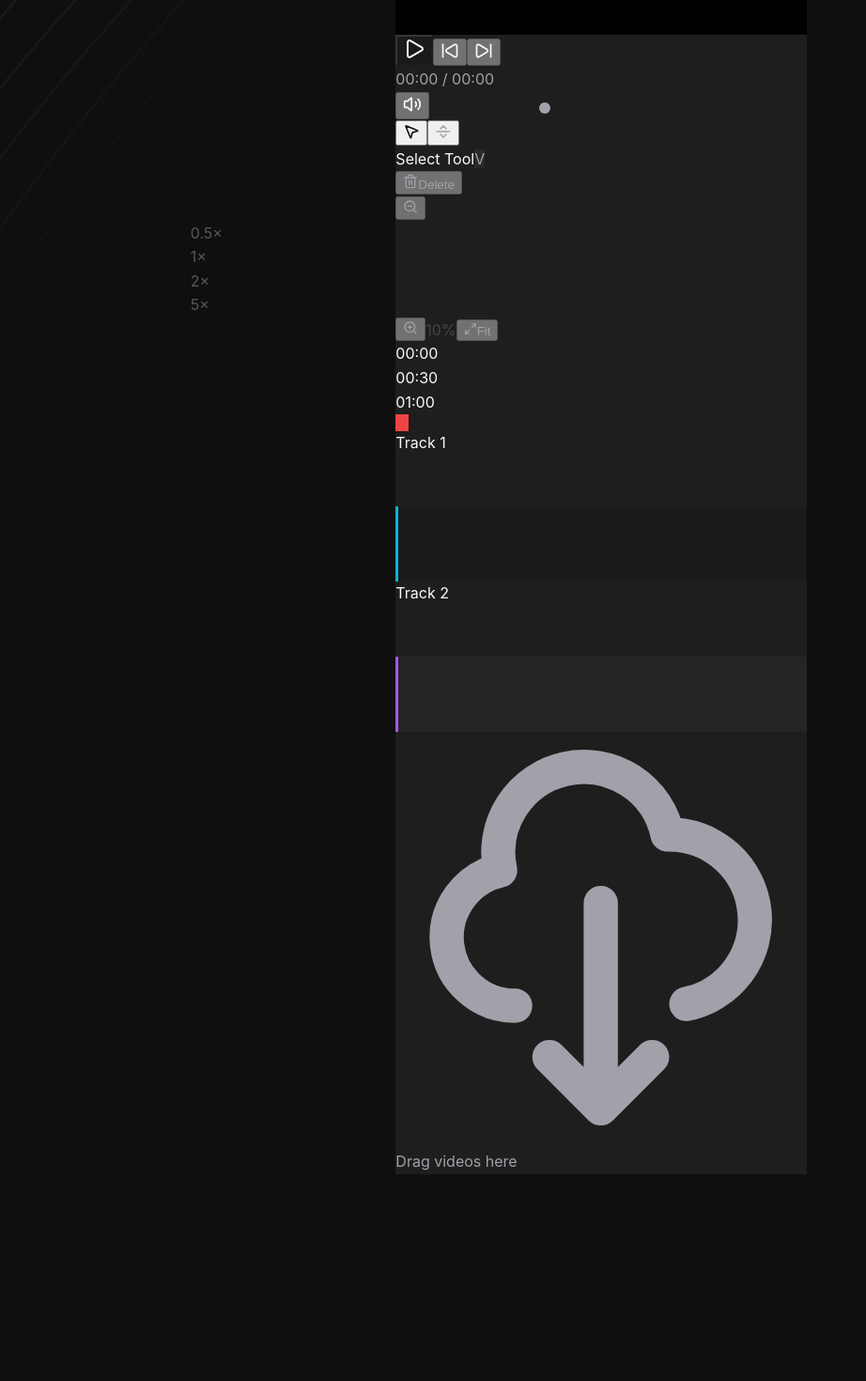
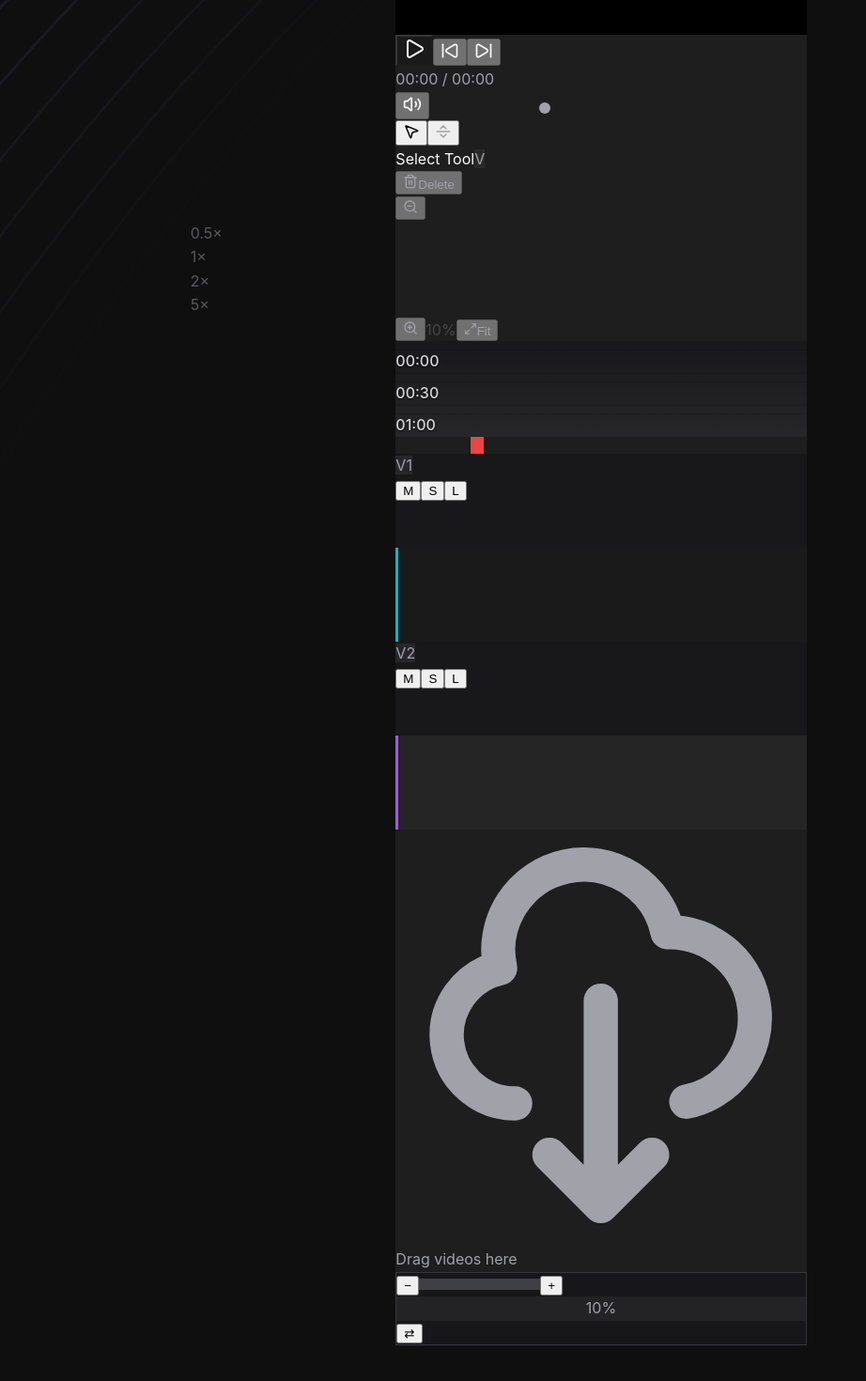
Before and after one commit to andepants/chop-shop, a React (Vite) app in the folder src/renderer/: page / in a window 1280 px wide. Shown: the part 801-2271 px from the top of the page at 94% size, without its empty margins (0-922 px from the left). Before the commit the page ends 2131 px from the top, so only its background shows below. Built offline with nearby package versions, Linux system fonts and the light colour scheme.

Commit message:
updating timeline ui

```diff
--- a/src/renderer/index.html
+++ b/src/renderer/index.html
@@ -6,7 +6,7 @@
     <!-- https://developer.mozilla.org/en-US/docs/Web/HTTP/CSP -->
     <meta
       http-equiv="Content-Security-Policy"
-      content="default-src 'self'; script-src 'self'; style-src 'self' 'unsafe-inline'; img-src 'self' data:; media-src 'self' file: data: blob:"
+      content="default-src 'self'; script-src 'self'; style-src 'self' 'unsafe-inline'; img-src 'self' data:; media-src 'self' file: data: blob:; font-src 'self' data:"
     />
   </head>
 
--- a/src/renderer/src/components/Timeline/Playhead.tsx
+++ b/src/renderer/src/components/Timeline/Playhead.tsx
@@ -42,7 +42,11 @@ export function Playhead({ zoomLevel }: PlayheadProps): React.JSX.Element {
   const { setPlayhead } = useTimelineStore()
   const { tracks } = useTimelineStore()
 
-  const leftPosition = position * zoomLevel
+  // TRACK_LABEL_WIDTH accounts for the 80px track label column (w-20 = 5rem = 80px)
+  // Clips are positioned relative to the track content area (after the label)
+  // Playhead must offset by this amount to align with clips
+  const TRACK_LABEL_WIDTH = 80
+  const leftPosition = position * zoomLevel + TRACK_LABEL_WIDTH
 
   /**
    * Start drag - capture mouse and track movement
@@ -65,7 +69,8 @@ export function Playhead({ zoomLevel }: PlayheadProps): React.JSX.Element {
       if (!timelineContainer) return
 
       const rect = timelineContainer.getBoundingClientRect()
-      const mouseX = e.clientX - rect.left
+      // Account for track label width (80px) when calculating mouse position
+      const mouseX = e.clientX - rect.left - TRACK_LABEL_WIDTH
       let newPosition = mouseX / zoomLevel
 
       // Clamp to valid range (0 to totalDuration)
--- a/src/renderer/src/components/Timeline/Timeline.tsx
+++ b/src/renderer/src/components/Timeline/Timeline.tsx
@@ -67,6 +67,7 @@ export function Timeline(): React.JSX.Element {
     tracks,
     totalDuration,
     pixelsPerSecond,
+    zoomLevel,
     selectedClipId,
     addClipToTrack,
     selectClip,
@@ -509,6 +510,71 @@ export function Timeline(): React.JSX.Element {
             </div>
           </div>
         )}
+
+        {/* Zoom Controls - Premiere Pro style (bottom-right corner) */}
+        <div
+          className="absolute bottom-3 right-3 flex items-center gap-2 px-3 py-1.5 rounded-md shadow-lg z-50"
+          style={{
+            backgroundColor: 'rgba(24, 24, 27, 0.95)', // zinc-900 with transparency
+            border: '1px solid rgba(63, 63, 70, 0.8)', // zinc-700
+            backdropFilter: 'blur(8px)'
+          }}
+        >
+          {/* Zoom Out Button */}
+          <button
+            onClick={() => useTimelineStore.getState().zoomOut()}
+            className="w-6 h-6 flex items-center justify-center rounded hover:bg-zinc-700 transition-colors text-zinc-400 hover:text-zinc-200"
+            title="Zoom Out (Cmd+-)"
+          >
+            <span className="text-sm font-bold">−</span>
+          </button>
+
+          {/* Zoom Slider */}
+          <input
+            type="range"
+            min="0.1"
+            max="5"
+            step="0.1"
+            value={zoomLevel}
+            onChange={(e) => useTimelineStore.getState().setZoomLevel(parseFloat(e.target.value))}
+            className="w-24 h-1 rounded-full appearance-none cursor-pointer"
+            style={{
+              background: `linear-gradient(to right, rgb(34, 211, 238) 0%, rgb(34, 211, 238) ${((zoomLevel - 0.1) / (5 - 0.1)) * 100}%, rgb(63, 63, 70) ${((zoomLevel - 0.1) / (5 - 0.1)) * 100}%, rgb(63, 63, 70) 100%)`
+            }}
+            title="Zoom Level"
+          />
+
+          {/* Zoom In Button */}
+          <button
+            onClick={() => useTimelineStore.getState().zoomIn()}
+            className="w-6 h-6 flex items-center justify-center rounded hover:bg-zinc-700 transition-colors text-zinc-400 hover:text-zinc-200"
+            title="Zoom In (Cmd++)"
+          >
+            <span className="text-sm font-bold">+</span>
+          </button>
+
+          {/* Zoom Percentage Display */}
+          <div
+            className="text-xs font-mono font-medium px-2 py-0.5 rounded"
+            style={{
+              backgroundColor: 'rgba(39, 39, 42, 0.8)', // zinc-800
+              color: 'rgb(161, 161, 170)', // zinc-400
+              minWidth: '48px',
+              textAlign: 'center'
+            }}
+          >
+            {Math.round(zoomLevel * 100)}%
+          </div>
+
+          {/* Fit to Timeline Button */}
+          <button
+            onClick={() => useTimelineStore.getState().fitToTimeline()}
+            className="w-6 h-6 flex items-center justify-center rounded hover:bg-zinc-700 transition-colors text-zinc-400 hover:text-zinc-200"
+            title="Fit to Timeline"
+          >
+            <span className="text-[10px]">⇄</span>
+          </button>
+        </div>
       </div>
     </div>
   )
--- a/src/renderer/src/components/Timeline/TimelineRuler.tsx
+++ b/src/renderer/src/components/Timeline/TimelineRuler.tsx
@@ -1,9 +1,15 @@
 /**
- * TimelineRuler Component
+ * TimelineRuler Component (Premiere Pro Style)
  *
  * Displays time markers and labels above the timeline tracks.
  * Marker intervals adjust dynamically based on zoom level to maintain
  * readable spacing (minimum 60px between markers).
+ *
+ * Adobe Premiere Pro enhancements:
+ * - Increased height from 40px to 48px for better visibility
+ * - Frame markers at high zoom levels (30 fps grid)
+ * - Enhanced styling with gradients and improved typography
+ * - More prominent tick marks
  */
 
 import { formatTime } from '@/utils'
@@ -66,20 +72,75 @@ export function TimelineRuler({
     }
   })
 
+  // Frame markers: Show at high zoom (>50px per second = very zoomed in)
+  // 30 fps = 1 frame every ~0.033 seconds
+  const FRAME_RATE = 30
+  const FRAME_INTERVAL = 1 / FRAME_RATE
+  const showFrameMarkers = zoomLevel > 50
+
+  const frameMarkers = showFrameMarkers
+    ? Array.from({ length: Math.ceil(totalDuration * FRAME_RATE) }, (_, i) => {
+        const time = i * FRAME_INTERVAL
+        return {
+          time,
+          position: time * zoomLevel,
+          frameNumber: i
+        }
+      })
+    : []
+
   return (
-    <div className="h-10 border-b border-zinc-700 bg-zinc-900 relative">
+    <div
+      className="h-12 border-b relative"
+      style={{
+        borderColor: 'rgba(63, 63, 70, 1)', // zinc-700
+        background: 'linear-gradient(to bottom, rgb(24, 24, 27), rgb(39, 39, 42))' // zinc-900 to zinc-800
+      }}
+    >
       <div className="h-full relative">
+        {/* Frame markers (very fine grid at high zoom) */}
+        {frameMarkers.map((frame) => (
+          <div
+            key={`frame-${frame.frameNumber}`}
+            className="absolute top-0"
+            style={{ left: `${frame.position}px` }}
+          >
+            {/* Tiny tick for frame boundaries */}
+            <div
+              className="w-px bg-zinc-600"
+              style={{
+                height: '4px',
+                opacity: 0.4
+              }}
+            />
+          </div>
+        ))}
+
+        {/* Main time markers */}
         {markers.map((marker) => (
           <div
             key={marker.time}
             className="absolute top-0 h-full flex flex-col"
             style={{ left: `${marker.position}px` }}
           >
-            {/* Subtle vertical tick mark from top */}
-            <div className="w-px h-3 bg-zinc-600" />
+            {/* Prominent vertical tick mark */}
+            <div
+              className="w-px bg-zinc-500"
+              style={{
+                height: '8px',
+                boxShadow: '0 0 2px rgba(0, 0, 0, 0.5)'
+              }}
+            />
 
-            {/* Time label at bottom of ruler */}
-            <div className="absolute bottom-1 -translate-x-1/2 px-1 text-[11px] font-mono text-zinc-400 leading-tight">
+            {/* Time label at bottom - Premiere Pro style */}
+            <div
+              className="absolute bottom-1 -translate-x-1/2 px-1.5 text-xs font-mono leading-tight"
+              style={{
+                color: 'rgb(212, 212, 216)', // zinc-300
+                textShadow: '0 1px 2px rgba(0, 0, 0, 0.8)',
+                fontWeight: 500
+              }}
+            >
               {marker.label}
             </div>
           </div>
--- a/src/renderer/src/components/Timeline/TimelineTrack.tsx
+++ b/src/renderer/src/components/Timeline/TimelineTrack.tsx
@@ -125,13 +125,61 @@ export function TimelineTrack({
     <div className="mb-1" data-track-id={track.id}>
       {/* Track container with visual indicator and label */}
       <div className="flex">
-        {/* Track label with color indicator */}
+        {/* Track label with color indicator - Premiere Pro style */}
         <div
-          className="w-20 flex items-center px-2 text-xs font-medium text-zinc-400 border-r border-zinc-800"
-          style={{ height: `${track.height}px` }}
+          className="w-20 flex flex-col justify-between px-1.5 py-2 text-xs font-medium border-r"
+          style={{
+            height: `${track.height}px`,
+            backgroundColor: 'rgb(24, 24, 27)', // zinc-900
+            borderColor: 'rgb(39, 39, 42)' // zinc-800
+          }}
         >
-          <div className={`w-1 h-full ${style.labelBg} mr-2 rounded-sm`} />
-          <span>Track {track.id}</span>
+          {/* Track number badge and color indicator */}
+          <div className="flex items-center gap-1.5">
+            <div
+              className={`w-0.5 h-6 ${style.labelBg} rounded-full`}
+              style={{
+                boxShadow: '0 0 4px rgba(0, 0, 0, 0.3)'
+              }}
+            />
+            <span
+              className="text-[11px] font-semibold px-1.5 py-0.5 rounded"
+              style={{
+                backgroundColor: 'rgb(39, 39, 42)', // zinc-800
+                color: 'rgb(161, 161, 170)' // zinc-400
+              }}
+            >
+              V{track.id}
+            </span>
+          </div>
+
+          {/* Track controls - Premiere Pro style icons */}
+          <div className="flex flex-col gap-1">
+            {/* Mute/Solo/Lock buttons - placeholder for now */}
+            <div className="flex items-center justify-center gap-1">
+              {/* Mute button */}
+              <button
+                className="w-5 h-5 flex items-center justify-center rounded hover:bg-zinc-700 transition-colors text-zinc-500 hover:text-zinc-300"
+                title="Mute track"
+              >
+                <span className="text-[10px]">M</span>
+              </button>
+              {/* Solo button */}
+              <button
+                className="w-5 h-5 flex items-center justify-center rounded hover:bg-zinc-700 transition-colors text-zinc-500 hover:text-zinc-300"
+                title="Solo track"
+              >
+                <span className="text-[10px]">S</span>
+              </button>
+              {/* Lock button */}
+              <button
+                className="w-5 h-5 flex items-center justify-center rounded hover:bg-zinc-700 transition-colors text-zinc-500 hover:text-zinc-300"
+                title="Lock track"
+              >
+                <span className="text-[10px]">L</span>
+              </button>
+            </div>
+          </div>
         </div>
 
         {/* Track content area with clips */}
--- a/src/renderer/src/store/timelineStore.ts
+++ b/src/renderer/src/store/timelineStore.ts
@@ -88,12 +88,12 @@ export const useTimelineStore = create<TimelineState>((set, get) => {
       {
         id: 1,
         clips: [],
-        height: 80
+        height: 100
       },
       {
         id: 2,
         clips: [],
-        height: 80
+        height: 100
       }
     ],
     playheadPosition: 0,
```
Also changed, not shown: src/renderer/src/components/Timeline/TimelineClip.tsx (+15 -11 lines), src/renderer/src/components/Timeline/TimelineGrid.tsx (+23 -10 lines), 1 other file (tests, documents, lock files or other folders).
